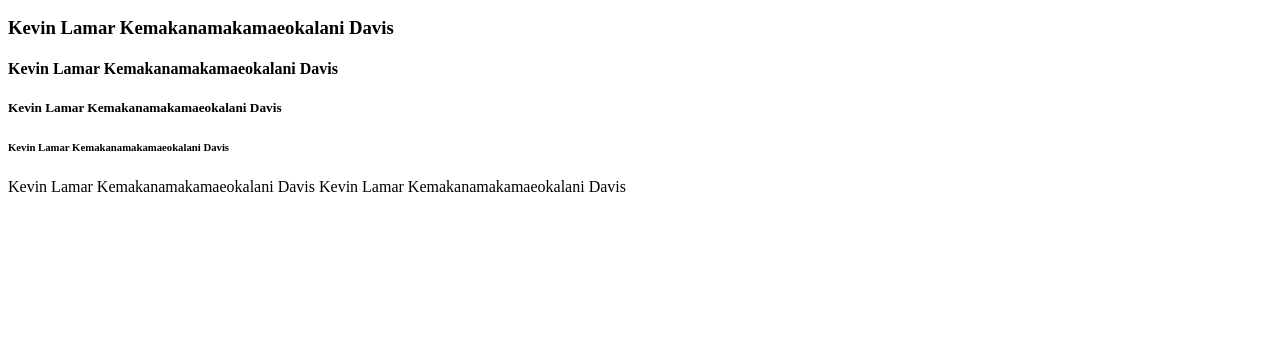
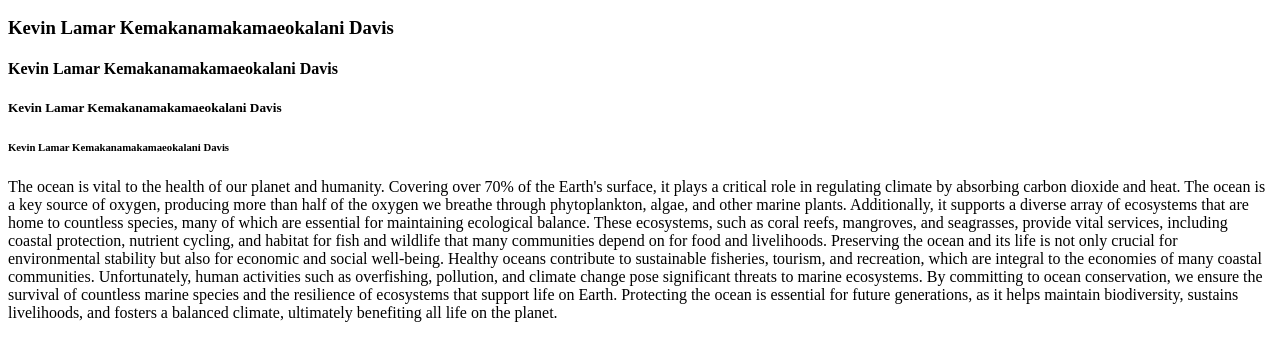
Before and after one commit to Kjay118/Kevin, a plain HTML site: page index.html in a window 1280 px wide. Shown: the part 110-470 px from the top of the page. Drawn offline with Linux system fonts and the light colour scheme.

Commit message:
Update index.html

```diff
--- a/index.html
+++ b/index.html
@@ -10,7 +10,16 @@
     <h4>Kevin Lamar Kemakanamakamaeokalani Davis</h4>
     <h5>Kevin Lamar Kemakanamakamaeokalani Davis</h5>
     <h6>Kevin Lamar Kemakanamakamaeokalani Davis</h6>
-    <h7>Kevin Lamar Kemakanamakamaeokalani Davis</h7>
-    <h8>Kevin Lamar Kemakanamakamaeokalani Davis</h8>
+   <p1>
+    The ocean is vital to the health of our planet and humanity. Covering over
+     70% of the Earth's surface, it plays a critical role in regulating climate by absorbing carbon dioxide and heat.
+     The ocean is a key source of oxygen, producing more than half of the oxygen we breathe through phytoplankton, algae, and other marine plants. Additionally, it supports a diverse array of ecosystems that are home to countless species, many of which are essential for maintaining ecological balance. These ecosystems, such as coral reefs, mangroves, and seagrasses, provide vital services, including coastal protection, nutrient cycling, and habitat for fish and wildlife that many communities depend on for food and livelihoods.</p1>
+
+     <p2>Preserving the ocean and its life is not only crucial
+     for environmental stability but also for economic and social well-being. Healthy oceans contribute to sustainable fisheries,
+      tourism, and recreation, which are integral to the economies of many coastal communities. Unfortunately, human activities such as overfishing,
+      pollution, and climate change pose significant threats to marine ecosystems. By committing to ocean conservation, we ensure the survival of
+       countless marine species and the resilience of ecosystems that support life on Earth. Protecting the ocean is essential for future generations,
+        as it helps maintain biodiversity, sustains livelihoods, and fosters a balanced climate, ultimately benefiting all life on the planet.</p2>
 </body>
 </html>
```
